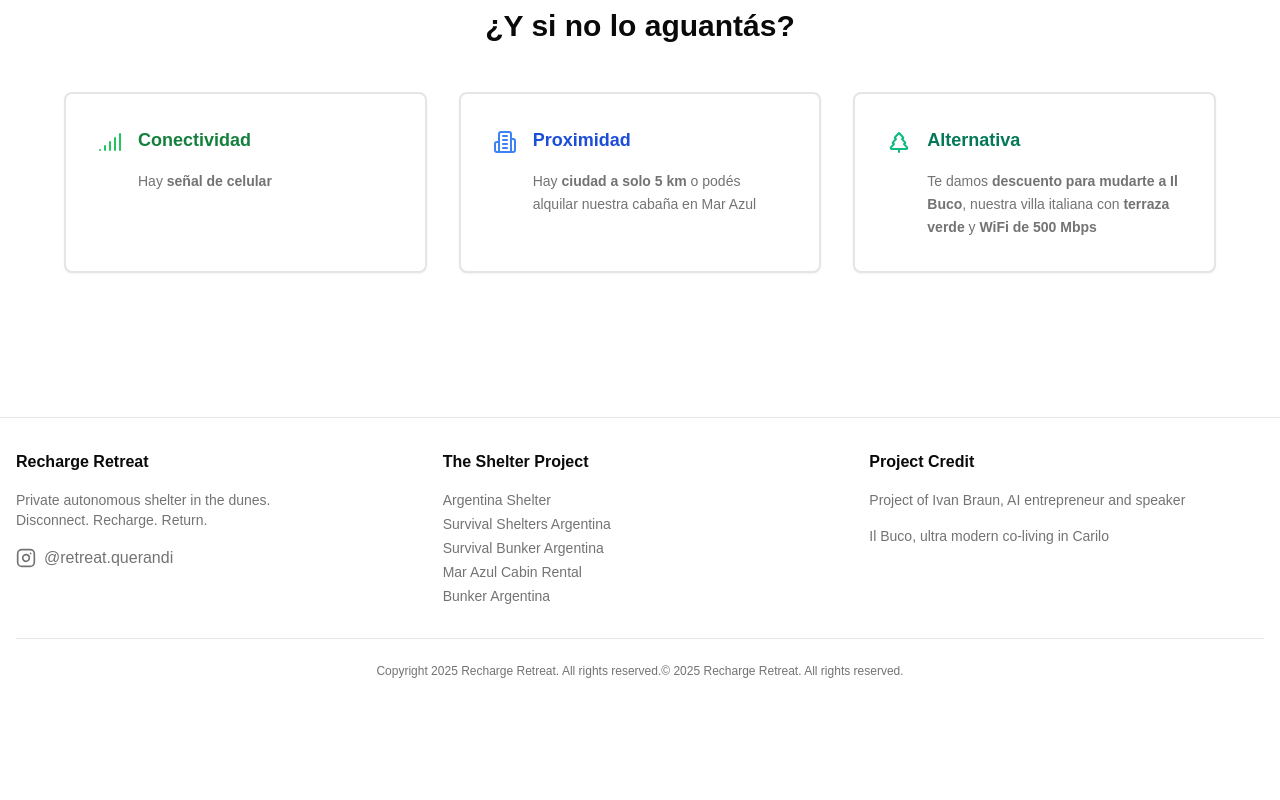
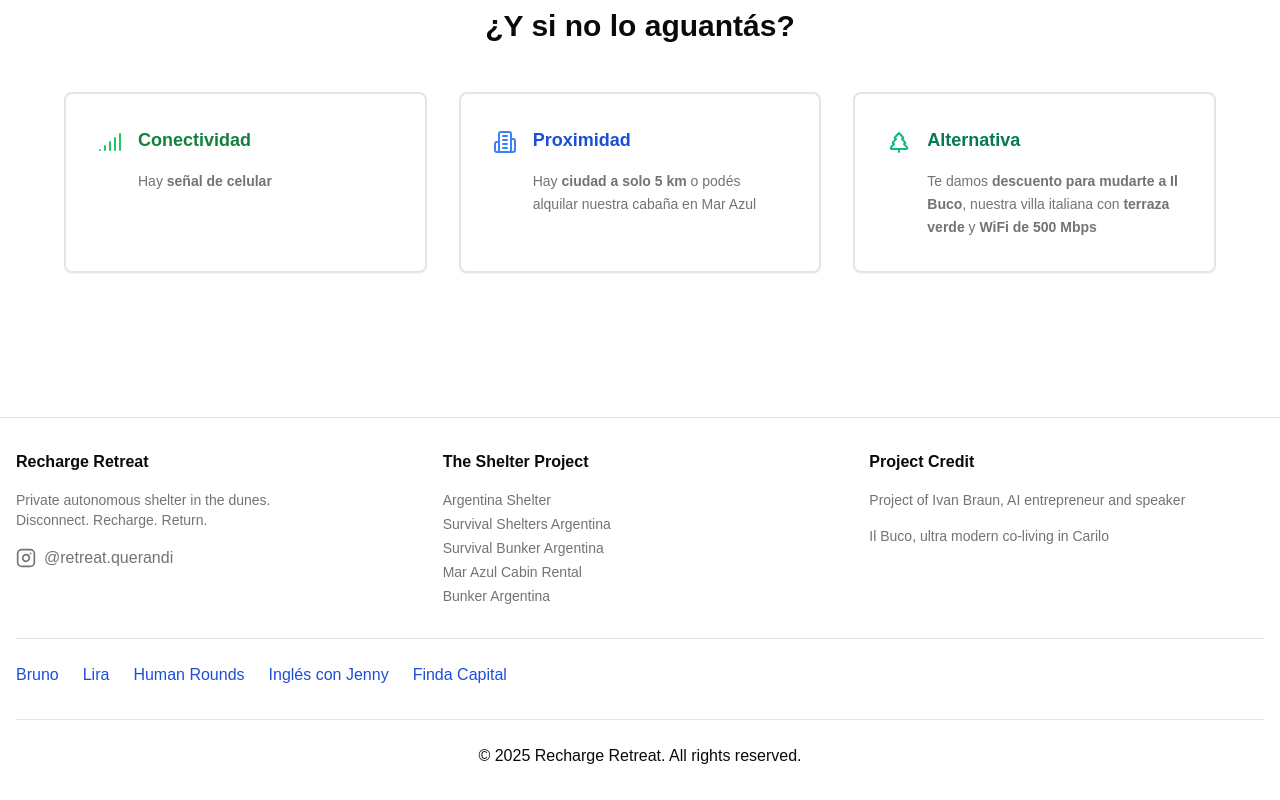
Before and after one commit to visualpharm/recharge-retreat, a Next.js app: page /activities in a window 1280 px wide. Shown: the part 3643-4443 px from the top of the page. Before the commit the page ends 4354 px from the top, so only its background shows below. Built offline with nearby package versions, Linux system fonts and the light colour scheme.

Commit message:
Link related public projects from public pages

```diff
--- a/components/footer.tsx
+++ b/components/footer.tsx
@@ -95,9 +95,16 @@ export default function Footer() {
           </div>
         </div>
 
+        {!pathname?.endsWith('/book') && <nav aria-label={es ? "Otros proyectos" : "Other projects"} className="project-links flex flex-wrap gap-x-6 gap-y-4 border-t mt-8 pt-6 text-base text-blue-700 dark:text-blue-300">
+          <a href="https://usabruno.com">Bruno</a>
+          <a href="https://lira-voice.app">Lira</a>
+          <a href="https://humanrounds.org">Human Rounds</a>
+          <a href="https://inglesconjenny.vercel.app">Inglés con Jenny</a>
+          <a href="https://finda-capital.com">Finda Capital</a>
+        </nav>}
+
         <div className="border-t mt-8 pt-6 text-center">
-          <p className="text-xs text-muted-foreground">
-            {es ? "Copyright" : "Copyright"} {new Date().getFullYear()} Recharge Retreat. {es ? "Todos los derechos reservados." : "All rights reserved."}
+          <p className="text-base text-foreground">
             © {new Date().getFullYear()} Recharge Retreat. {es ? "Todos los derechos reservados." : "All rights reserved."}
           </p>
         </div>
```
Also changed, not shown: design-plans/project-links-requirements-2026-09-05.md (added, +12 -0 lines).
